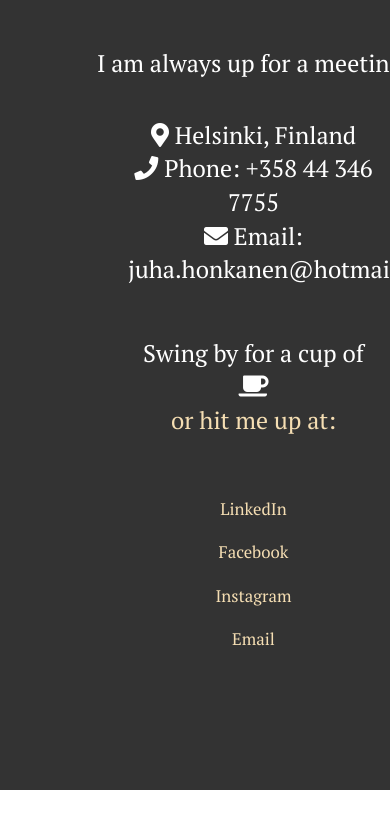
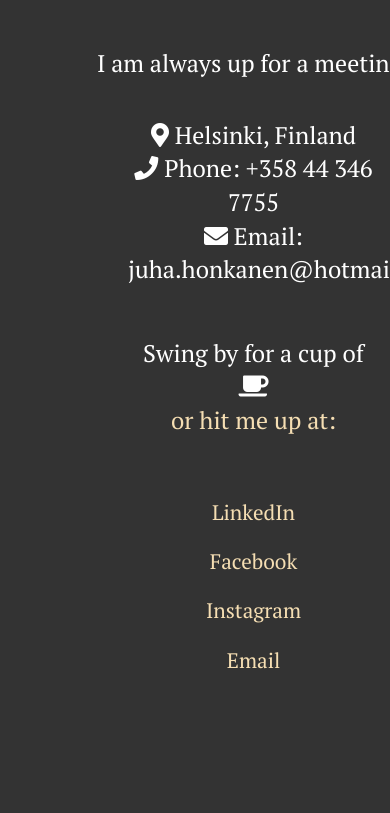
Before and after one commit to juhahonkanen/juhahonkanen.github.io, a plain HTML site: page index.html in a window 390 px wide. Shown: the part 3339-4152 px from the top of the page. Before the commit the page ends 4129 px from the top, so only its background shows below. Drawn offline with nearby package versions, Linux system fonts and the light colour scheme; a web font is replaced by a local one.

Commit message:
minor fixes

```diff
--- a/styles/style.css
+++ b/styles/style.css
@@ -154,7 +154,9 @@ nav{
     float: right;
     display: block;
   }
-  .topnav.responsive {position: sticky;}
+  .topnav.responsive {
+    position: sticky;
+  }
   .topnav.responsive .icon {
     position: absolute;
     right: 0;
@@ -509,6 +511,9 @@ transform:scale(1.1, 1.1);
   .showcase-content h1 {
     margin-top: 5rem;
   }
+  .menu a {
+    font-size: 125%;
+  }
 }
 
 @media screen and (max-width: 340px) {
@@ -528,4 +533,18 @@ transform:scale(1.1, 1.1);
     padding: 5.5rem;
     left: 10rem;
   }
+  .menu a {
+    font-size: 150%;
+  }
 }
+@media screen and (max-width: 280px) {
+  html {
+    width: 200%;
+    height: 200%;
+    margin: 0px;
+    padding: 0px;
+  }
+  .menu a {
+    font-size: 175%;
+  }
+}
```
Also changed, not shown: 4 other files.
